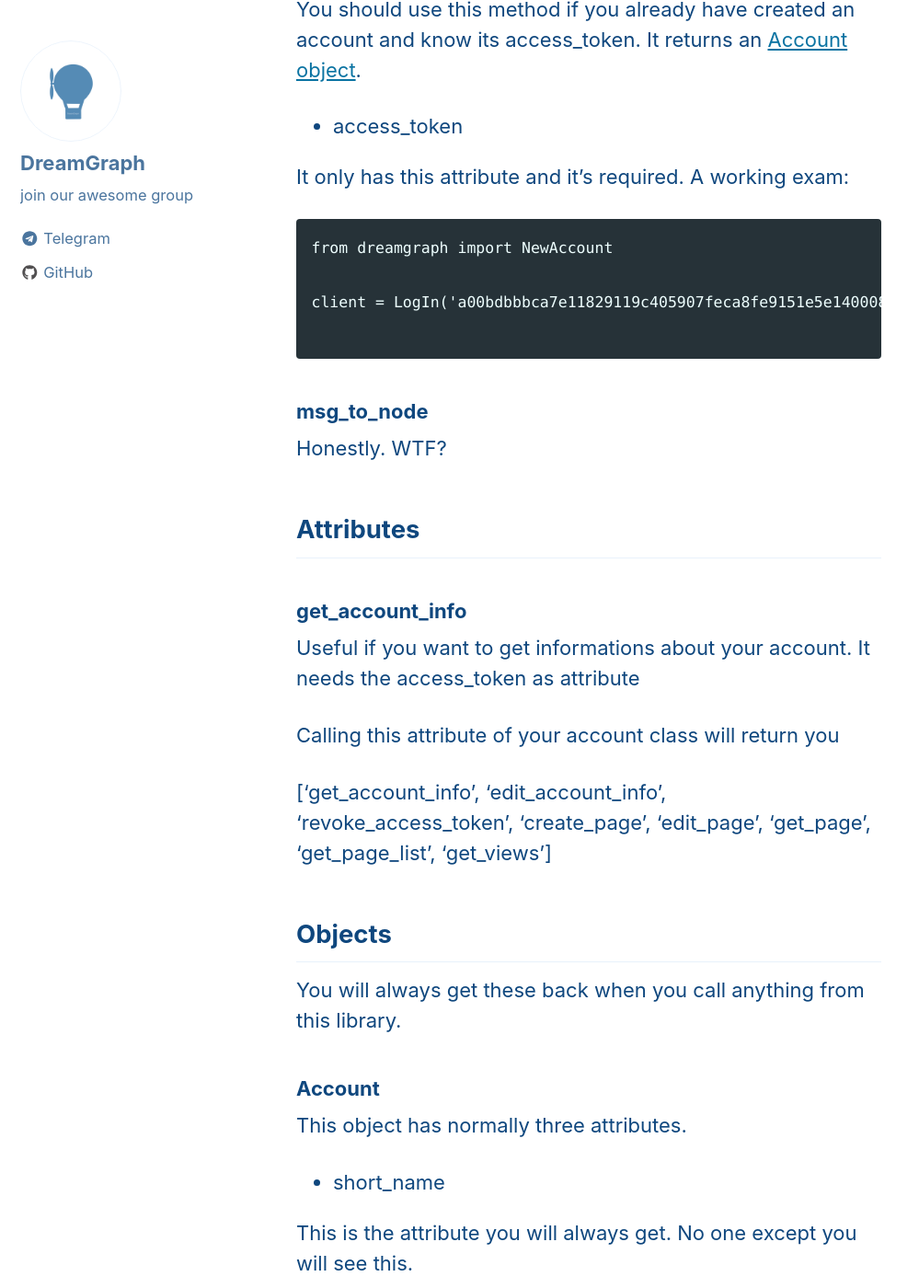
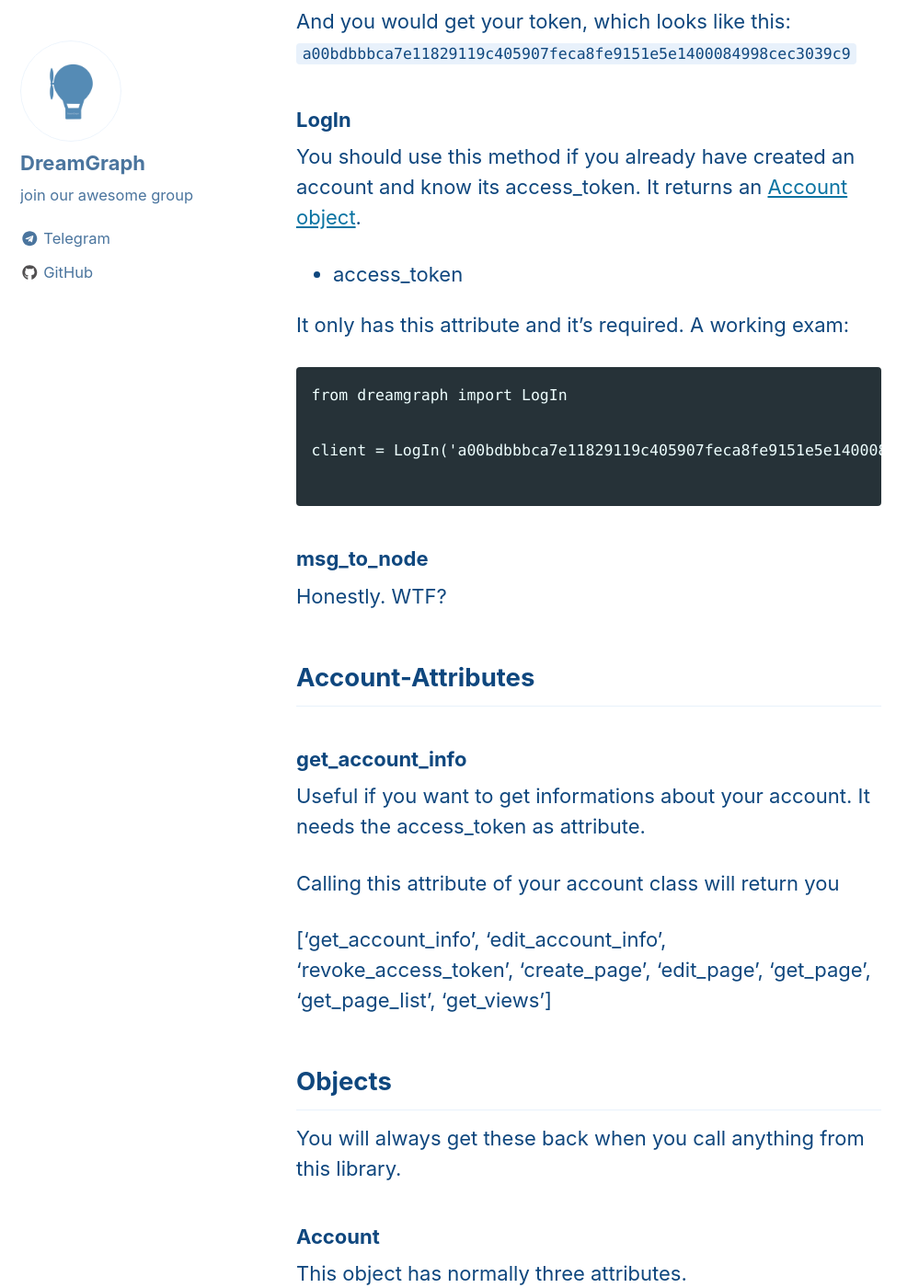
Before and after one commit to Poolitzer/poolitzer.github.io, a Jekyll site: the page built from _pages/methods.md, in a window 1280 px wide and 1400 px high, scrolled down 1658 px. Shown: the whole window at 92% size, without its empty margins (0-999 px from the left). Built offline with Jekyll 4.4.1, drawn with Linux system fonts in a browser that asks for light colours; nearby versions of some CDN libraries; some of the changed text lies outside the part shown.

Commit message:
thhhhheeeeeeeeeeeeere we go

````diff
--- a/_pages/methods.md
+++ b/_pages/methods.md
@@ -48,7 +50,7 @@ You should use this method if you already have created an account and know its a
 It only has this attribute and it's required. A working exam:
 
 ```
-from dreamgraph import NewAccount
+from dreamgraph import LogIn
 
 client = LogIn('a00bdbbbca7e11829119c405907feca8fe9151e5e1400084998cec3039c9')
 
@@ -58,11 +60,11 @@ client = LogIn('a00bdbbbca7e11829119c405907feca8fe9151e5e1400084998cec3039c9')
 
 Honestly. WTF?
 
-## Attributes
+## Account-Attributes
 
 ### get_account_info
 
-Useful if you want to get informations about your account. It needs the access_token as attribute
+Useful if you want to get informations about your account. It needs the access_token as attribute.
 
 Calling this attribute of your account class will return you
 
````
Also changed, not shown: other parts of _pages/methods.md (+2 -0 lines).
